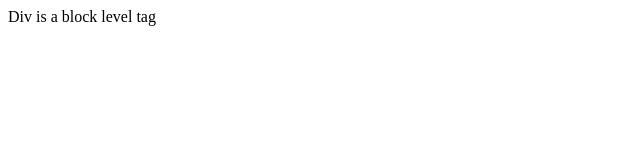
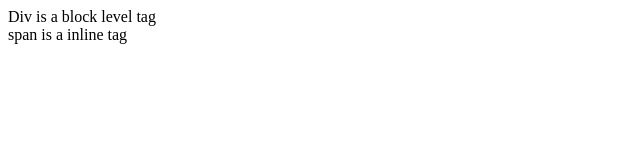
Before and after one commit to zensi-korat/Git_Practical_Exam, a plain HTML site: page commit.html in a window 1280 px wide. Shown: the whole page, without its empty margins (0-640 px from the left). Drawn offline with Linux system fonts and the light colour scheme.

Commit message:
second commit

```diff
--- a/commit.html
+++ b/commit.html
@@ -8,6 +8,7 @@
 </head>
 <body>
     <div>Div is a block level tag</div>
-
+    <span>span is a inline tag
+    </span>
 </body>
 </html>
```
